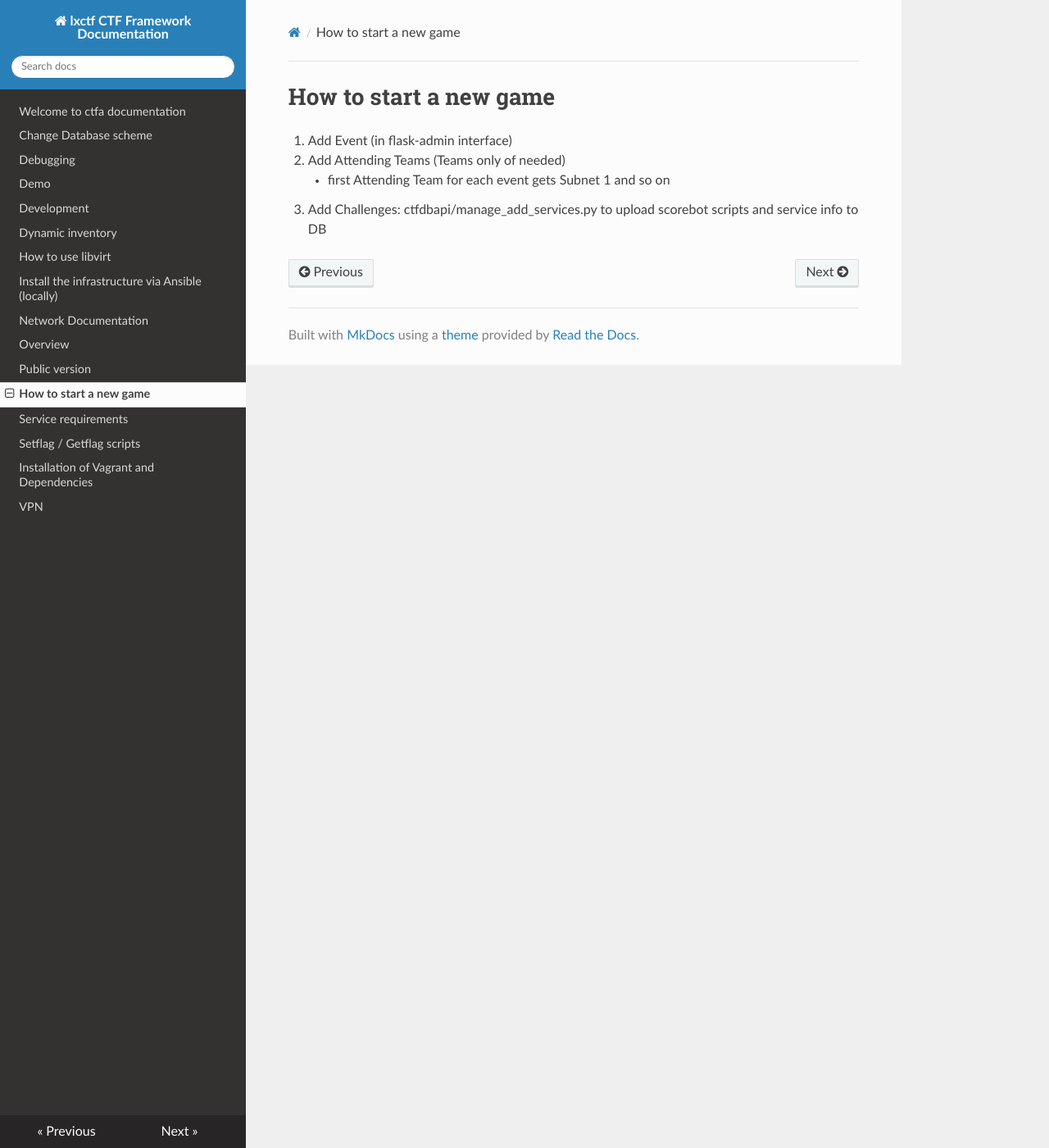
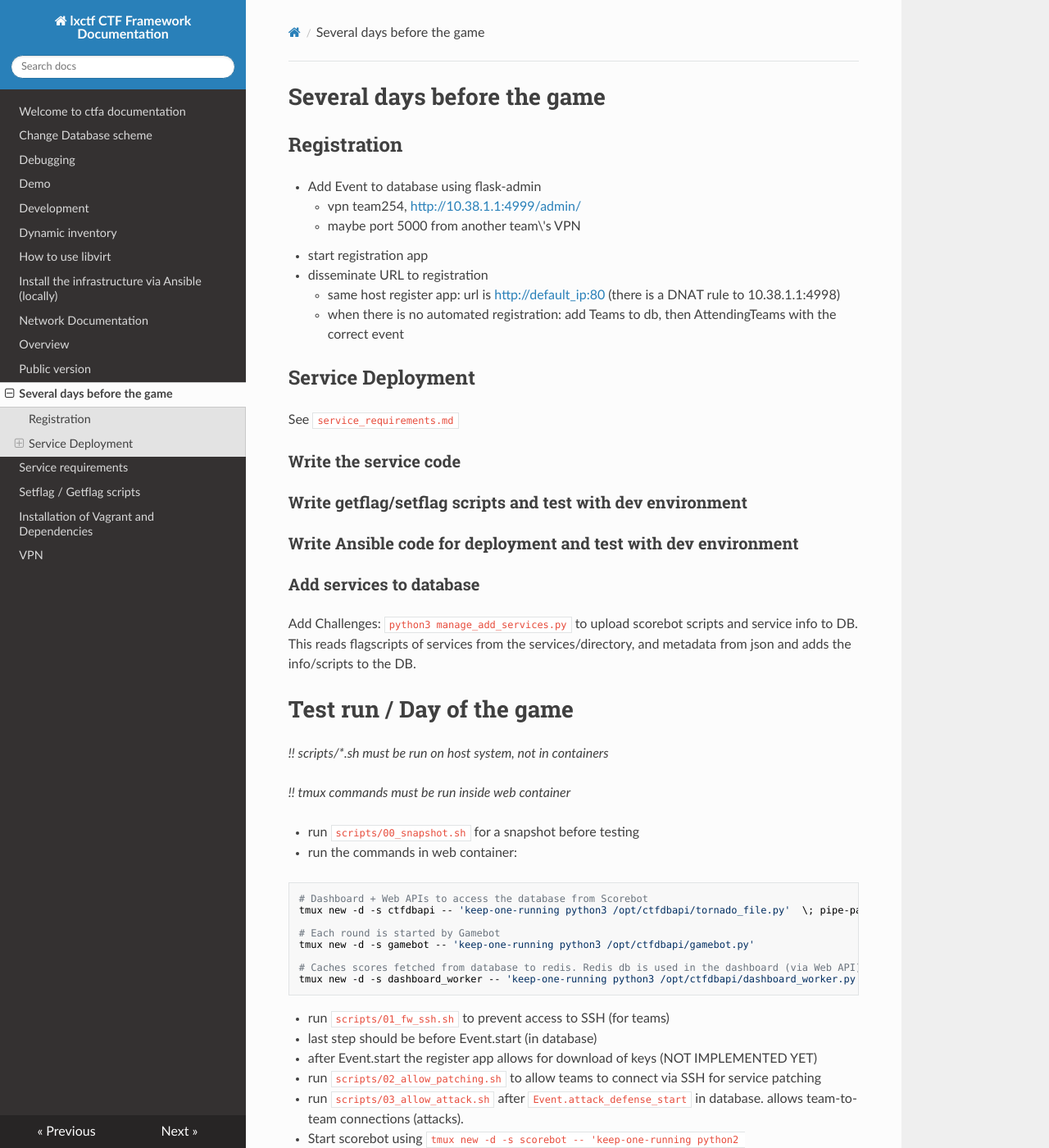
Before and after one commit to hsasctf/lxctf, an MkDocs documentation site: the page built from docs/run_a_game.md, in a window 1280 px wide and 1400 px high. Shown: the whole window at 82% size. Built offline with MkDocs 1.6.1, drawn with Linux system fonts in a browser that asks for light colours; nearby versions of some CDN libraries; some of the changed text lies outside the part shown.

Commit message:
remove internal network in vagrant, update docs

````diff
--- a/docs/run_a_game.md
+++ b/docs/run_a_game.md
@@ -1,5 +1,67 @@
-# How to start a new game
-1. Add Event (in flask-admin interface)
-2. Add Attending Teams (Teams only of needed)
-    - first Attending Team for each event gets Subnet 1 and so on
-3. Add Challenges: ctfdbapi/manage_add_services.py to upload scorebot scripts and service info to DB
+Several days before the game
+============================
+
+Registration
+------------
+
+-   Add Event to database using flask-admin
+    -   vpn team254, <http://10.38.1.1:4999/admin/>
+    -   maybe port 5000 from another team\'s VPN
+-   start registration app
+-   disseminate URL to registration
+    -   same host register app: url is <http://default_ip:80> (there is
+        a DNAT rule to 10.38.1.1:4998)
+    -   when there is no automated registration: add Teams to db, then
+        AttendingTeams with the correct event
+
+Service Deployment
+------------------
+
+See `service_requirements.md`
+
+### Write the service code
+
+### Write getflag/setflag scripts and test with dev environment
+
+### Write Ansible code for deployment and test with dev environment
+
+### Add services to database
+
+Add Challenges: `python3 manage_add_services.py` to upload scorebot
+scripts and service info to DB. This reads flagscripts of services from
+the services/directory, and metadata from json and adds the info/scripts
+to the DB.
+
+Test run / Day of the game
+==========================
+
+*!! scripts/\*.sh must be run on host system, not in containers*
+
+*!! tmux commands must be run inside web container*
+
+-   run `scripts/00_snapshot.sh` for a snapshot before testing
+
+-   run the commands in web container:
+
+``` {.bash}
+# Dashboard + Web APIs to access the database from Scorebot
+tmux new -d -s ctfdbapi -- 'keep-one-running python3 /opt/ctfdbapi/tornado_file.py'  \; pipe-pane 'cat >> /var/log/ctf/tornado.log'
+
+# Each round is started by Gamebot
+tmux new -d -s gamebot -- 'keep-one-running python3 /opt/ctfdbapi/gamebot.py'
+
+# Caches scores fetched from database to redis. Redis db is used in the dashboard (via Web API)
+tmux new -d -s dashboard_worker -- 'keep-one-running python3 /opt/ctfdbapi/dashboard_worker.py'
+```
+
+-   run `scripts/01_fw_ssh.sh` to prevent access to SSH (for teams)
+-   last step should be before Event.start (in database)
+-   after Event.start the register app allows for download of keys (NOT
+    IMPLEMENTED YET)
+-   run `scripts/02_allow_patching.sh` to allow teams to connect via SSH
+    for service patching
+-   run `scripts/03_allow_attack.sh` after `Event.attack_defense_start` in
+    database. allows team-to-team connections (attacks).
+-   Start scorebot using `tmux new -d -s scorebot -- 'keep-one-running python2 /opt/scorebot/scorebot.py'` after Gamebot has created the first tick
+-   if this was a test run you can run `scripts/99_restore.sh` for
+    another test run or for the real game (snapshot rollback)
````
Also changed, not shown: docs/demo.md (+0 -1 lines), docs/development.md (+1 -19 lines), 1 other file.
